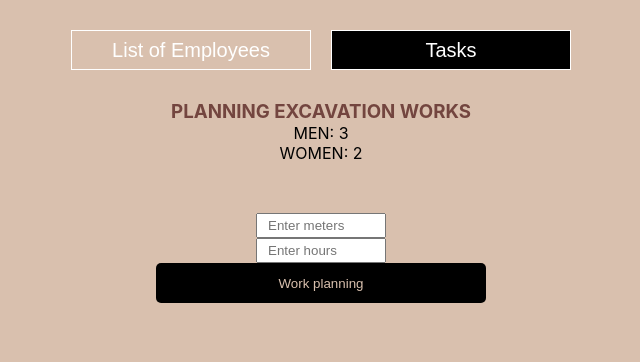
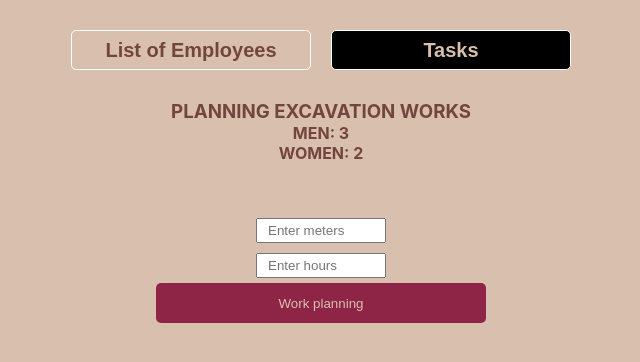
Before and after one commit to zajanaza/vykopove_prace, a React (Create React App) app: page / in a window 1280 px wide. Both pictures are taken after a click on the button "Tasks". Shown: the top 362 px of the page, without its empty margins (319-959 px from the left). Built offline with nearby package versions, Linux system fonts and the light colour scheme.

Commit message:
tlacitko Work planning hotovo, final vzhled hotovo

```diff
--- a/package.json
+++ b/package.json
@@ -1,4 +1,5 @@
 {
+  "homepage": "http://janazadrazilova.wz.cz/React/vykopove_prace",
   "name": "vykopove_prace",
   "version": "0.1.0",
   "private": true,
--- a/src/components/Home/Home.js
+++ b/src/components/Home/Home.js
@@ -1,6 +1,6 @@
 import React from "react";
 import operators from '../../operatorsData';
-import { PageContainer, OperatorList, OperatorItem, OperatorForm, Input, Button, Buttons, TabButton, ShelterForm } from './HomeStyle';
+import { PageContainer, OperatorList, OperatorItem, OperatorForm, Input, Button, Buttons, TabButton, ShelterForm, Button2 } from './HomeStyle';
 import { useState, useRef } from "react";
 
 export default function Home() {
@@ -58,27 +58,43 @@ export default function Home() {
       setCountMen(countMen-1)
     } else setCountWomen(countWomen-1);
   };
-  const [meters, setMeters] = useState(0);
-  const [hours, setHours] = useState(0);
+  //const [meters, setMeters] = useState(1);
+  //const [hours, setHours] = useState(1);
+  const [hoursmeters, setHoursmeters] = useState({
+    name:''
+  });
+  const handleChange2 = (e) => {
+    /*setMeters(e.target.value);
+    const delta = (((countMen*1)+(countWomen*0.5))*hours)-meters;
+    validateCapacity (delta);
+    console.log(hours, meters, delta); */
+    const updateHoursmeters = {...hoursmeters, [e.target.name]: e.target.value};
+    setHoursmeters(updateHoursmeters);
+    validateCapacity(updateHoursmeters);
+  };
 
-  const handleChange2 = (e) => {
-    setMeters(e.target.value);
-    validateCapacity();
-  };
-  const handleChange3 = (e) => {
+  /*const handleChange3 = (e) => {
     setHours(e.target.value);
-    validateCapacity();
-  };
+    const delta = (((countMen*1)+(countWomen*0.5))*hours)-meters;
+    validateCapacity (delta);
+    console.log(meters, hours, delta);
+  };*/
+
   const [capacity,setCapacity] =useState(false);
 
-  const validateCapacity = () => {
-    if ((((countMen*1)+(countWomen*0.5))*hours) < meters) {
-      return setCapacity(false);
-    } else setCapacity(true);
+  const validateCapacity = (d) => {
+
+    if (((countMen*1)+(countWomen*0.5))*d.hours < d.meters) {
+      setCapacity(false);
+    } else {
+      setCapacity(true);
+    };
   };
-    const test =() => {
-    console.log((((countMen*1)+(countWomen*0.5))*hours))
+  const test = () => {
+    console.log('active')
   };
+
+
   return (
     <PageContainer>
       <Buttons>
@@ -139,20 +155,26 @@ export default function Home() {
       {activeTab === 'shelter-storage' &&
       <>
         <h3 style={{color: '#73453F'}}>PLANNING EXCAVATION WORKS</h3>
-        <p>MEN: {countMen} </p>
-        <p>WOMEN: {countWomen} </p>
+        <p style={{
+                    color: '#73453F',
+                    fontWeight: 'bolder',}}>MEN: {countMen} </p>
+        <p style={{
+                    color: '#73453F',
+                    fontWeight: 'bolder',}}>WOMEN: {countWomen} </p>
         <ShelterForm>
           <Input
           type="number"
           min="0"
+          name='meters'
           placeholder="Enter meters"
           onChange={handleChange2}/>
           <Input
           type="number"
           min="0"
+          name='hours'
           placeholder="Enter hours"
-          onChange={handleChange3}/>
-          <Button disabled={!capacity} onClick={test}>Work planning</Button>
+          onChange={handleChange2}/>
+          <Button2 name={capacity.toString()} disabled={!capacity} onClick={test}>Work planning</Button2>
         </ShelterForm>
       </>}
     </PageContainer>
--- a/src/components/Home/HomeStyle.js
+++ b/src/components/Home/HomeStyle.js
@@ -40,6 +40,7 @@ export const Input = styled.input`
 width: 130px;
 height: 25px;
 padding-left: 10px;
+margin: 5px;
 `;
 
 export const Button = styled.button`
@@ -49,6 +50,9 @@ background-color: black;
 color:#D9C0AE;
 border:none;
 border-radius: 5px;
+padding-left: 15px;
+padding-right: 15px;
+cursor: pointer;
 `;
 
 export const Buttons = styled(OperatorForm)`
@@ -64,14 +68,17 @@ export const TabButton = styled.button`
   height: 100%;
   width: 48%;
   border: 1px solid white;
-  color: white;
+  border-radius: 5px;
+  color: #73453F;
+  font-weight: bold;
   font-size: 20px;
   cursor: pointer;
   background-color: transparent;
   ${(props) =>{
     if (props.name === props['data-active']){              //zmena pozadi tlacitka pri aktivaci vyberu
       return `
-        background-color: black`;
+        background-color: black;
+        color: #D9C0AE`;
     }
   }}
 `;
@@ -81,3 +88,13 @@ export const ShelterForm = styled(OperatorForm)`
     flex-direction: column;
 
 `;
+
+export const Button2 = styled(Button)`
+  background-color: #8E2446 ;
+  ${(props) => {
+    if (props.name === 'true'){
+      return`
+        background-color: #485312`;
+    }
+  }}
+`;
```
